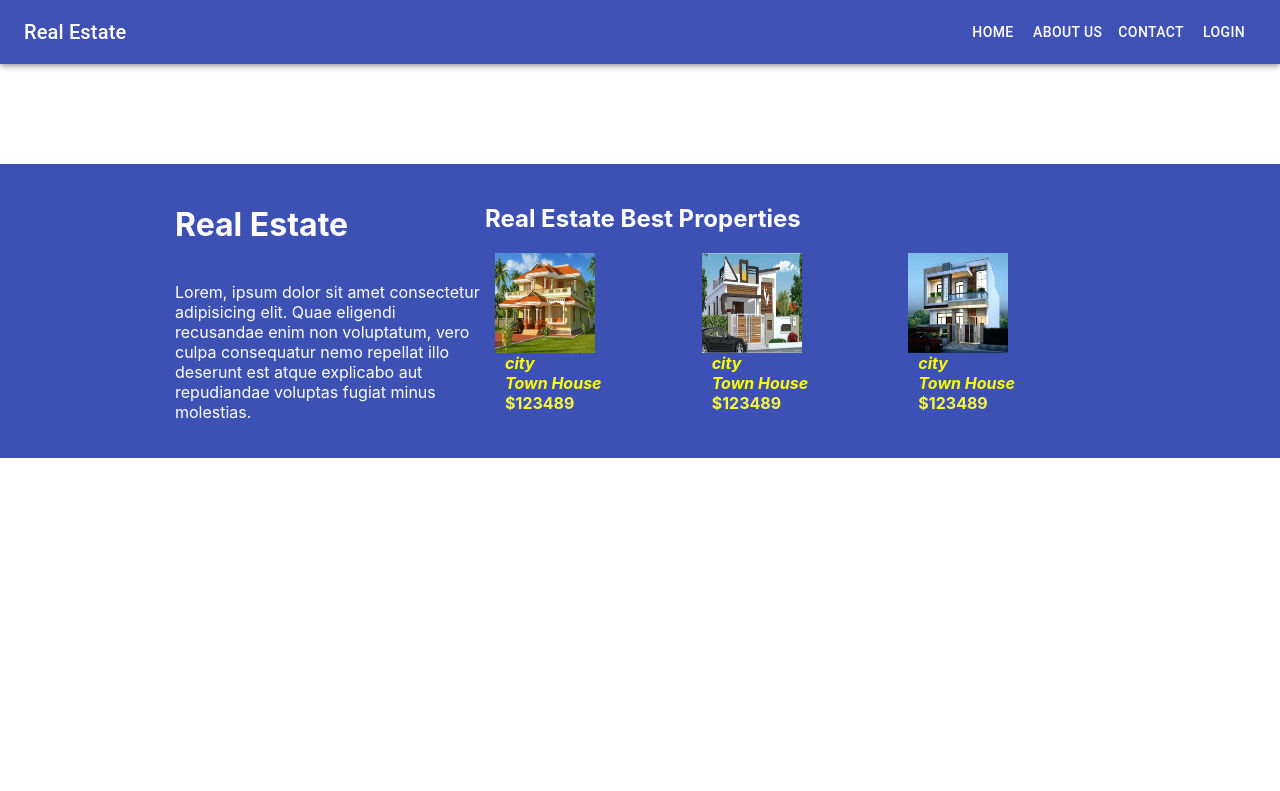
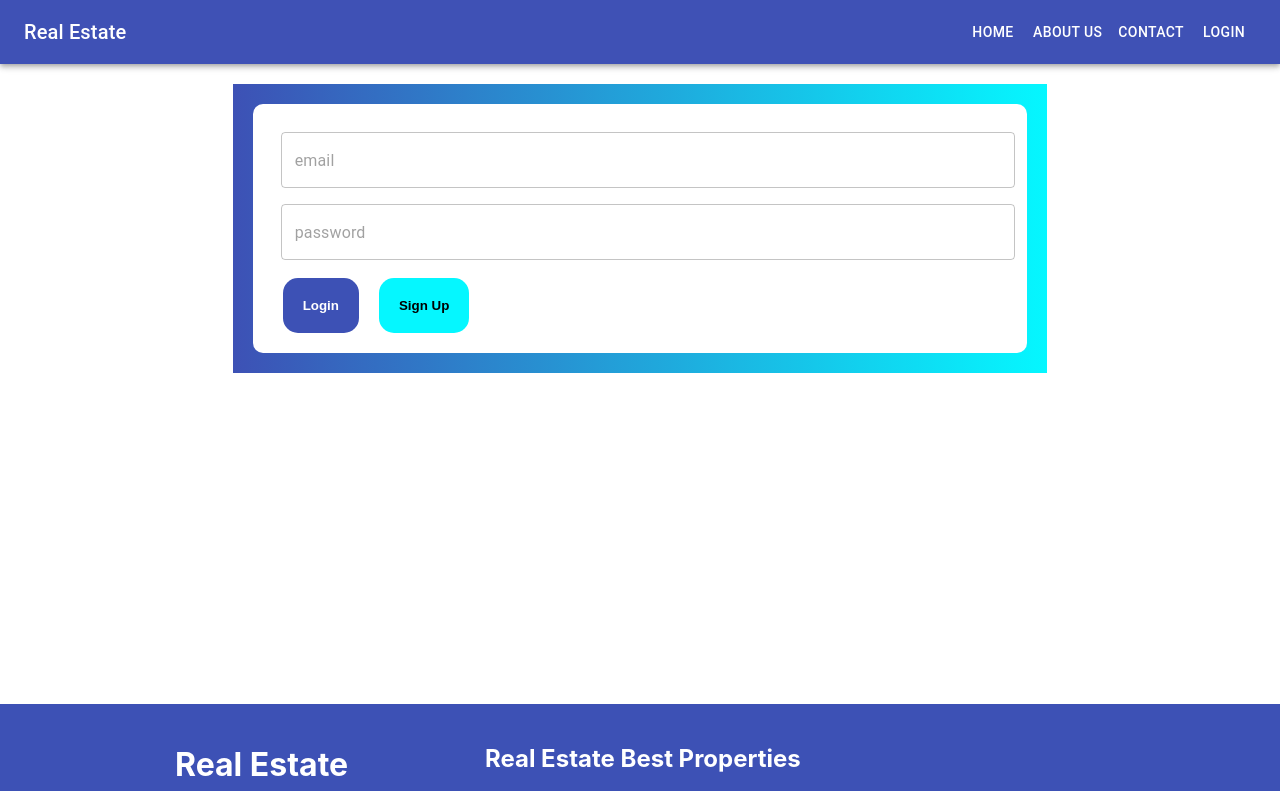
Before and after one commit to RaheelArif/flat, a React (Create React App) app: page /login in a window 1280 px wide. Shown: the top 791 px of the page. Built offline with nearby package versions, Linux system fonts and the light colour scheme.

Commit message:
login form added

```diff
--- a/src/App.css
+++ b/src/App.css
@@ -201,3 +201,59 @@ transition: 0.5s;
 .create-prodect-select:focus{
 border-color: rgb(61, 81, 181);
 }
+.login-button{
+  padding: 20px;
+  background-color: rgb(61, 81, 181);
+  color: white;
+  font-weight: bold;
+  margin: 10px;
+  margin-bottom: 0px;
+  border: none;
+  border-radius: 15px;
+
+
+}
+.login-button:hover{
+  background-color: rgb(16, 21, 49);
+  transition: 1s;
+
+
+
+}
+.taken{
+  margin: 0px 8px;
+  color: red;
+}
+.signup-button{
+  padding: 20px;
+  background-color: rgb(5, 247, 255);
+  color: black;
+  font-weight: bold;
+  margin: 10px;
+  margin-bottom: 0px;
+  border: none;
+  border-radius: 15px;
+
+}
+.signup-button:hover{
+  background-color: rgb(3, 127, 131);
+transition: 1s;
+
+}
+.login-container{
+  display: flex;
+  justify-content: center;
+  padding: 20px;
+  height: 500px;
+  align-items: flex-start;
+}
+.login-form{
+  padding: 20px;
+background-color: white;
+border-radius: 10px;
+}
+.login-container2{
+  padding: 20px;
+  background-image: linear-gradient(to right, rgb(61, 81, 181) , rgb(5, 247, 255));
+
+}
--- a/src/App.js
+++ b/src/App.js
@@ -4,7 +4,10 @@ import Home from './components/home/home';
 import Footer from "./components/footer/footer";
 import Header from "./components/header/header";
 import About from './components/about/about';
-import Contact from "./components/contact/contant"
+import Contact from "./components/contact/contant";
+import SignUp from './components/auth/signUp';
+import Login from './components/auth/login';
+
 import { BrowserRouter, Switch, Route } from "react-router-dom";
 function App() {
   return (
@@ -15,6 +18,8 @@ function App() {
          <Route exact path="/" component= {Home} />
          <Route path="/about" component= {About} />
          <Route path="/contact" component= {Contact} />
+         <Route path="/login" component= {Login} />
+         <Route path="/signup" component= {SignUp} />
         </Switch>
         <Footer />
       </div>
--- /dev/null
+++ b/src/components/auth/login.js
@@ -0,0 +1,79 @@
+import React, { Component } from "react";
+import TextField from '@material-ui/core/TextField';
+import { Link } from "react-router-dom";
+
+class Login extends Component {
+    state = {
+        email: undefined,
+        password: undefined,
+        user: undefined,
+
+    }
+    handleChange = (e) => {
+        this.setState({
+
+            [e.target.placeholder]: e.target.value
+        })
+    }
+
+    handleClick = (e) => {
+        e.preventDefault();
+        const newUser = {
+            email: this.state.email,
+            password: this.state.password
+        }
+        this.setState({
+            user: newUser,
+
+            email: undefined,
+            password: undefined
+        })
+    }
+    render() {
+        return (
+            <div className="login-container">
+                <div className="login-container2">
+
+
+
+                <form className="login-form">
+                    <TextField
+                        id="outlined-full-width"
+                        className="contact-input"
+                        style={{ margin: 8 }}
+                        placeholder="email"
+                        fullWidth
+                        required
+                        margin="normal"
+                        variant="outlined"
+                        onChange={this.handleChange}
+                        InputLabelProps={{
+                            shrink: true,
+
+                        }}
+                    />
+                    <TextField
+                        id="outlined-full-width"
+                        className="contact-input"
+                        style={{ margin: 8 }}
+                        placeholder="password"
+                        fullWidth
+                        required
+                        margin="normal"
+                        variant="outlined"
+                        onChange={this.handleChange}
+                        InputLabelProps={{
+                            shrink: true,
+
+                        }}
+                    />
+
+                    <button className="login-button" onClick={this.handleClick}>Login</button>
+                    <Link to="/signup"><button className="signup-button">Sign Up</button></Link>
+                </form>
+            </div>
+            </div>
+        )
+    }
+}
+export default Login;
--- /dev/null
+++ b/src/components/auth/signUp.js
@@ -0,0 +1,110 @@
+import React, { Component } from "react";
+import TextField from '@material-ui/core/TextField';
+
+class SignUp extends Component {
+    state = {
+        email: undefined,
+        password: undefined,
+        user: undefined,
+        alreadyTaken: false
+    }
+    handleChange = (e) => {
+        this.setState({
+
+            [e.target.placeholder]: e.target.value
+        })
+    }
+
+    handleClick = (e) => {
+        e.preventDefault();
+        const newUser = {
+            email: this.state.email,
+            password: this.state.password
+        }
+        this.setState({
+            user: newUser,
+
+            email: undefined,
+            password: undefined
+        })
+    }
+    render() {
+        return (
+            <div className="login-container">
+                <div className="login-container2">
+
+
+
+                    <form className="login-form">
+                        <TextField
+                            id="outlined-full-width"
+                            className="contact-input"
+                            style={{ margin: 8 }}
+                            placeholder="name"
+                            fullWidth
+                            required
+                            margin="normal"
+                            variant="outlined"
+                            onChange={this.handleChange}
+                            InputLabelProps={{
+                                shrink: true,
+
+                            }}
+                        />
+                        <TextField
+                            id="outlined-full-width"
+                            className="contact-input"
+                            style={{ margin: 8 }}
+                            placeholder="phone"
+                            fullWidth
+                            required
+                            margin="normal"
+                            variant="outlined"
+                            onChange={this.handleChange}
+                            InputLabelProps={{
+                                shrink: true,
+
+                            }}
+                        />
+                        <TextField
+                            id="outlined-full-width"
+                            className="contact-input"
+                            style={{ margin: 8 }}
+                            placeholder="email"
+                            fullWidth
+                            required
+                            margin="normal"
+                            variant="outlined"
+                            onChange={this.handleChange}
+                            InputLabelProps={{
+                                shrink: true,
+
+                            }}
+                        />
+                        {this.state.alreadyTaken === true ? <p className="taken">email already exist</p> : null}
+
+                        <TextField
+                            id="outlined-full-width"
+                            className="contact-input"
+                            style={{ margin: 8 }}
+                            placeholder="password"
+                            fullWidth
+                            required
+                            margin="normal"
+                            variant="outlined"
+                            onChange={this.handleChange}
+                            InputLabelProps={{
+                                shrink: true,
+
+                            }}
+                        />
+
+                        <button className="signup-button">Sign Up</button>
+                    </form>
+                </div>
+            </div>
+
+        )
+    }
+}
+export default SignUp;
--- a/src/components/contact/createPost.js
+++ b/src/components/contact/createPost.js
@@ -1,6 +1,5 @@
 import React, { Component } from 'react';
 import TextField from '@material-ui/core/TextField';
-import MenuItem from '@material-ui/core/MenuItem';
 
 
 
--- a/src/components/header/header.js
+++ b/src/components/header/header.js
@@ -31,9 +31,9 @@ export default function Header() {
         <Link className="nav-logo" to="/">  Real Estate</Link>
           </Typography>
           <Link className="nav-link" to="/"> <Button color="inherit">Home</Button></Link>
-          <Link className="nav-link" to="about"> <Button color="inherit">About us</Button></Link>
-          <Link className="nav-link" to="Contact"> <Button color="inherit">Contact</Button></Link>
-          <Link className="nav-link" to="Login"> <Button color="inherit">Login</Button></Link>
+          <Link className="nav-link" to="/about"> <Button color="inherit">About us</Button></Link>
+          <Link className="nav-link" to="/Contact"> <Button color="inherit">Contact</Button></Link>
+          <Link className="nav-link" to="/Login"> <Button color="inherit">Login</Button></Link>
         </Toolbar>
       </AppBar>
     </div>
```
